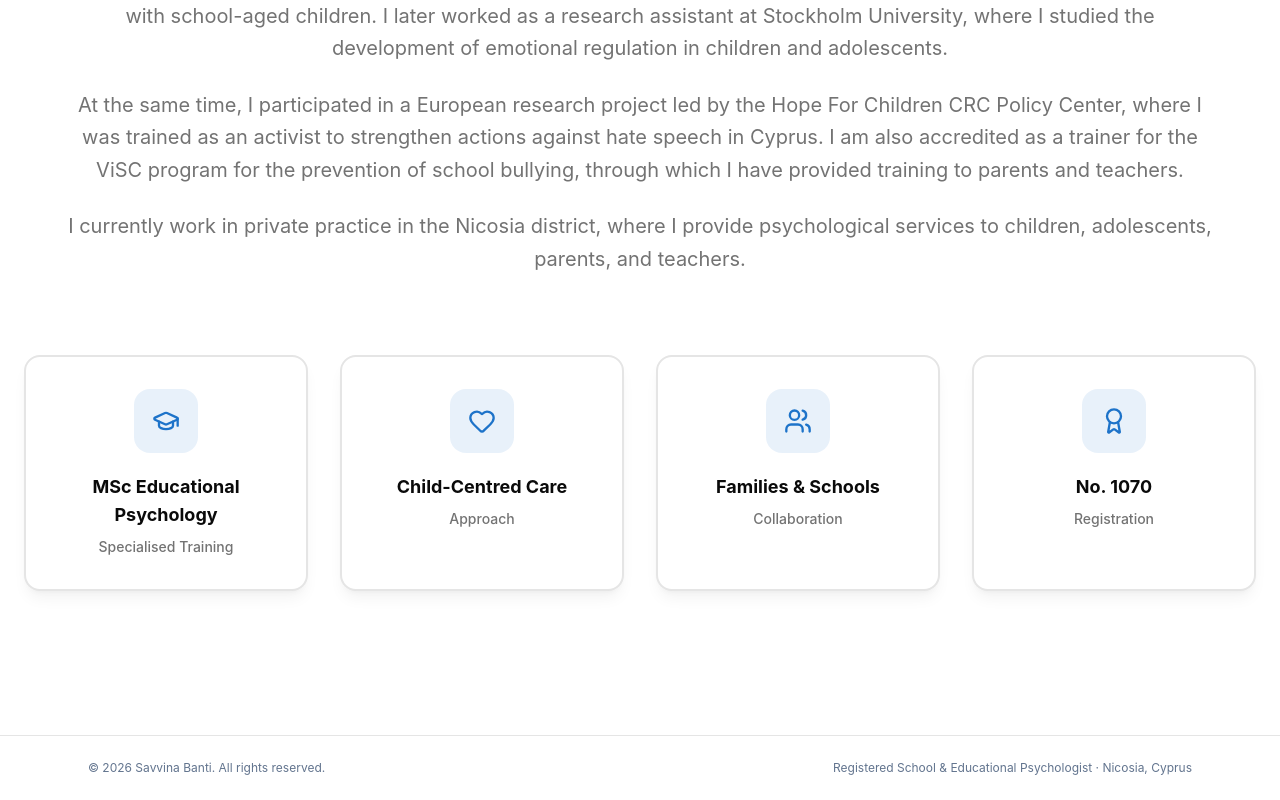
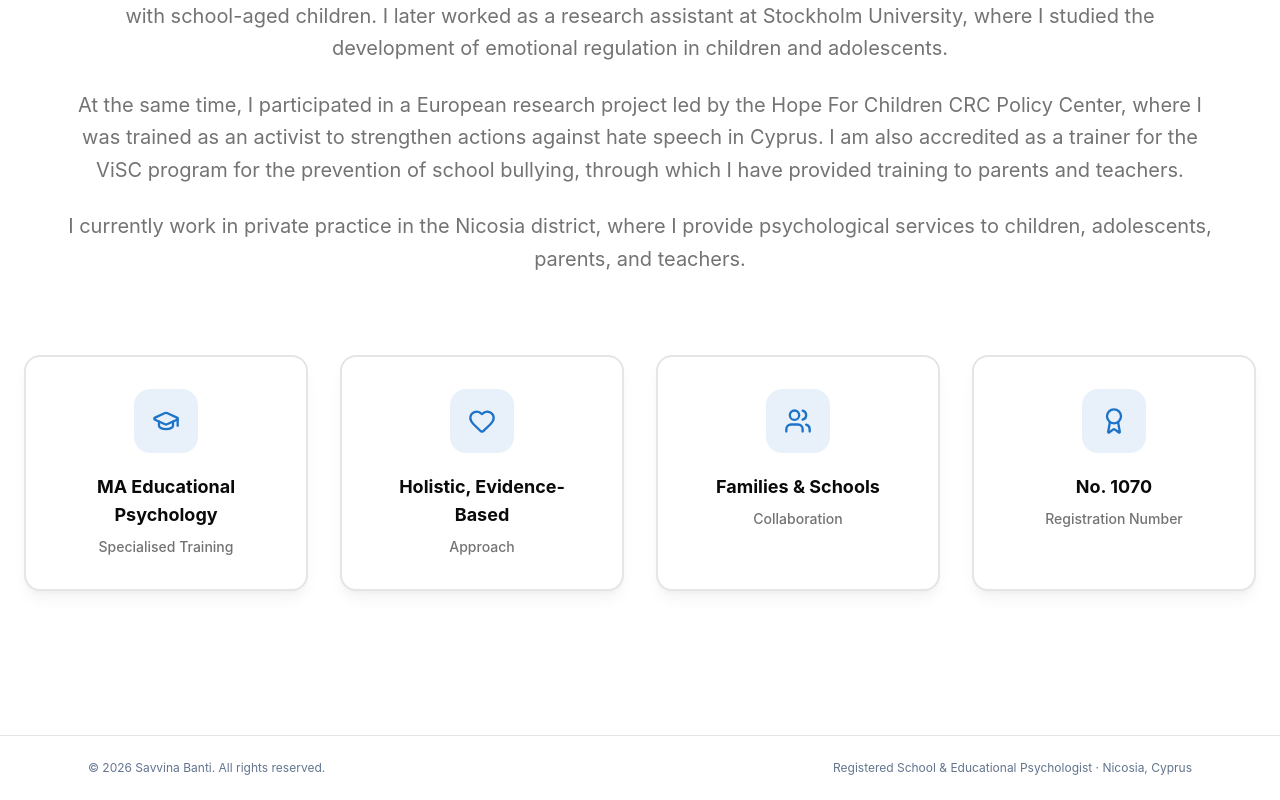
Before and after one commit to kaponael/SavvinaBanti, a Vue app: page / in a window 1280 px wide. Shown: the part 1649-2449 px from the top of the page. Built offline with nearby package versions, Linux system fonts and the light colour scheme.

Commit message:
Update AboutMeSection with improved content clarity and structure. Corrected degree title to 'MA Educational Psychology' and refined descriptions for a more professional presentation. Enhanced collaboration and approach labels for better alignment with services offered.

```diff
--- a/src/components/sections/AboutMeSection.vue
+++ b/src/components/sections/AboutMeSection.vue
@@ -73,7 +73,7 @@ const content = {
     description:
       "My name is Savvina Banti and I am a Registered School / Educational Psychologist (Registration No. 1070). I am a graduate of the Department of Psychology at the University of Cyprus and hold a Master's Degree in School Psychology (MA) from the same university, with a particular research interest in the cognitive and linguistic profiles of children with learning difficulties and chronic conditions, such as epilepsy. My postgraduate studies were supported by an educational scholarship from the Onassis Foundation.",
     description2:
-      'As part of my professional training, I completed approximately 1800 hours of supervised practical training as a Trainee School / Educational Psychologist at the Educational Psychology Service of the Ministry of Education, Sports, and Youth. During this time, I gained significant experience in psycho-diagnostic assessment, individualized intervention, and counseling of children and adolescents across all educational levels. I also gained experience in counseling parents and teachers, as well as in designing and implementing intervention programs, psychoeducational presentations, and experiential workshops',
+      'As part of my professional training, I completed approximately 1800 hours of supervised practical training as a Trainee School / Educational Psychologist at the Educational Psychology Service of the Ministry of Education, Sports, and Youth. During this time, I gained significant experience in psycho-diagnostic assessment, individualized intervention, and counseling of children and adolescents across all educational levels. I also gained experience in counseling parents and teachers, as well as in designing and implementing intervention programs, psychoeducational presentations, and experiential workshops.',
     description3:
       'During my studies, I worked on research projects at the Center for Applied Neuroscience (e.g., Neo-PRISM-C, ReaDI-STANCE), gaining experience in cognitive assessments and psychophysiological measurements (e.g., eye-tracking, EEG) with school-aged children. I later worked as a research assistant at Stockholm University, where I studied the development of emotional regulation in children and adolescents.',
     description4:
@@ -81,10 +81,26 @@ const content = {
     description5:
       'I currently work in private practice in the Nicosia district, where I provide psychological services to children, adolescents, parents, and teachers.',
     stats: [
-      { icon: GraduationCap, label: 'Specialised Training', value: 'MSc Educational Psychology' },
-      { icon: Heart, label: 'Approach', value: 'Child-Centred Care' },
-      { icon: Users, label: 'Collaboration', value: 'Families & Schools' },
-      { icon: Award, label: 'Registration', value: 'No. 1070' },
+      {
+        icon: GraduationCap,
+        label: 'Specialised Training',
+        value: 'MA Educational Psychology',
+      },
+      {
+        icon: Heart,
+        label: 'Approach',
+        value: 'Holistic, Evidence-Based',
+      },
+      {
+        icon: Users,
+        label: 'Collaboration',
+        value: 'Families & Schools',
+      },
+      {
+        icon: Award,
+        label: 'Registration Number',
+        value: 'No. 1070',
+      },
     ],
   },
   gr: {
@@ -104,11 +120,23 @@ const content = {
       {
         icon: GraduationCap,
         label: 'Εξειδικευμένη Εκπαίδευση',
-        value: 'MSc Εκπαιδευτική Ψυχολογία',
+        value: 'MA Εκπαιδευτική Ψυχολογία',
       },
-      { icon: Heart, label: 'Προσέγγιση', value: 'Παιδοκεντρική Φροντίδα' },
-      { icon: Users, label: 'Συνεργασία', value: 'Οικογένειες & Σχολεία' },
-      { icon: Award, label: 'Εγγραφή', value: 'Αρ. 1070' },
+      {
+        icon: Heart,
+        label: 'Προσέγγιση',
+        value: 'Ολιστική, Εμπειρικά Τεκμηριωμένη',
+      },
+      {
+        icon: Users,
+        label: 'Συνεργασία',
+        value: 'Οικογένειες & Σχολεία',
+      },
+      {
+        icon: Award,
+        label: 'Αριθμός Εγγραφής',
+        value: 'Αρ. 1070',
+      },
     ],
   },
 } as const
```
